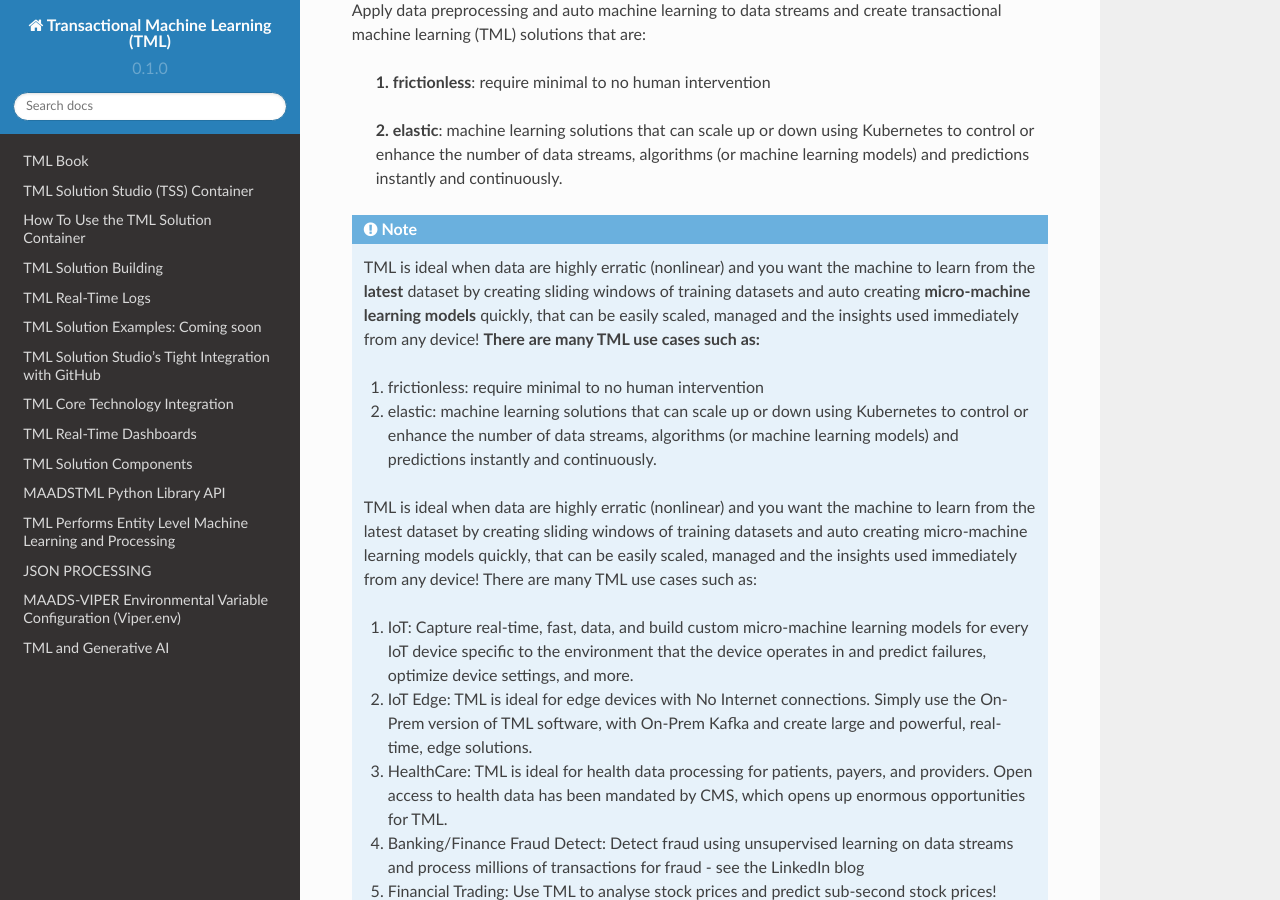
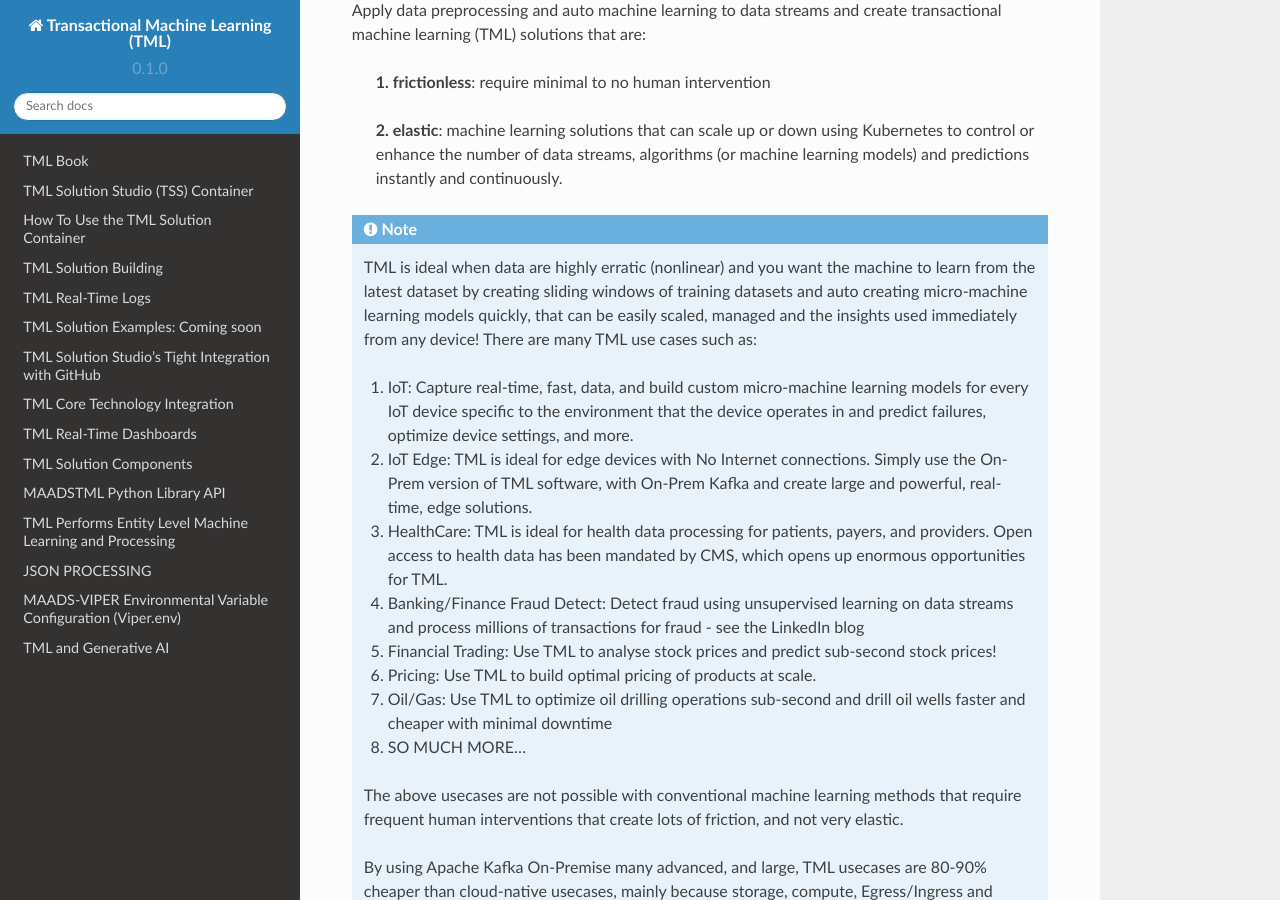
Before and after one commit to smaurice101/readthedocs, a Sphinx documentation site: the page built from docs/source/index.rst, in a window 1280 px wide and 900 px high, scrolled down 558 px. Built offline with Sphinx 7.4.7 and the Read the Docs theme 2.0.0, drawn with Linux system fonts in a browser that asks for light colours.

Commit message:
Update index.rst

```diff
--- a/docs/source/index.rst
+++ b/docs/source/index.rst
@@ -17,11 +17,6 @@
  **2. elastic**: machine learning solutions that can scale up or down using Kubernetes to control or enhance the number of data streams, algorithms (or machine learning models) and predictions instantly and continuously.
 
 .. note::
-  TML is ideal when data are highly erratic (nonlinear) and you want the machine to learn from the **latest** dataset by creating sliding windows of training datasets and auto creating **micro-machine learning models** quickly, that can be easily scaled, managed and the insights used immediately from any device!  **There are many TML use cases such as:**
-
-  1. frictionless: require minimal to no human intervention
-
-  2. elastic: machine learning solutions that can scale up or down using Kubernetes to control or enhance the number of data streams, algorithms (or machine learning models) and predictions instantly and continuously.
 
   TML is ideal when data are highly erratic (nonlinear) and you want the machine to learn from the latest dataset by creating sliding windows of training datasets and auto creating micro-machine learning models quickly, that can be easily scaled, managed and the insights used immediately from any device! There are many TML use cases such as:
 
```
